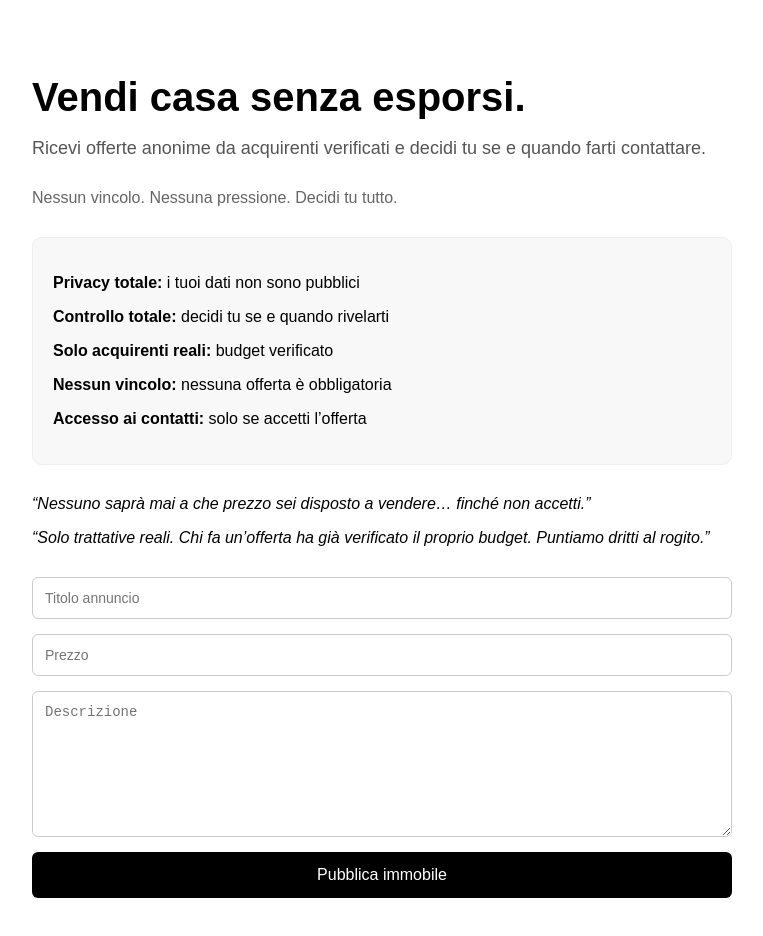
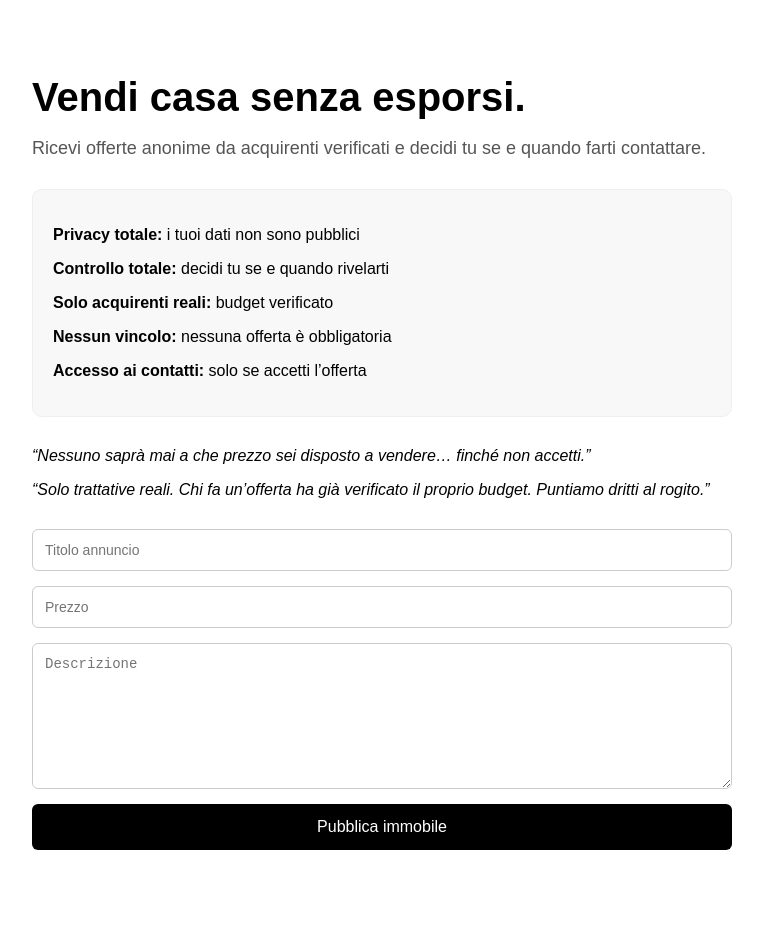
Before and after one commit to federicobartilucci-dotcom/trattabile, a Next.js app: page /publish in a window 1280 px wide. Shown: the top 936 px of the page, without its empty margins (258-1021 px from the left). After the commit the page ends 898 px from the top, so only its background shows below. Built offline with nearby package versions, Linux system fonts and the light colour scheme.

Commit message:
Update page.tsx

```diff
--- a/app/publish/page.tsx
+++ b/app/publish/page.tsx
@@ -18,11 +18,6 @@ export default function PublishPage() {
 <p style={{ fontSize: 18, color: "#555", marginBottom: 30 }}>
   Ricevi offerte anonime da acquirenti verificati e decidi tu se e quando farti contattare.
 </p>
-
-      <p style={{ color: "#666", marginBottom: 30 }}>
-        Nessun vincolo. Nessuna pressione. Decidi tu tutto.
-      </p>
-
       {/* BOX VALORE */}
       <div
         style={{
```
